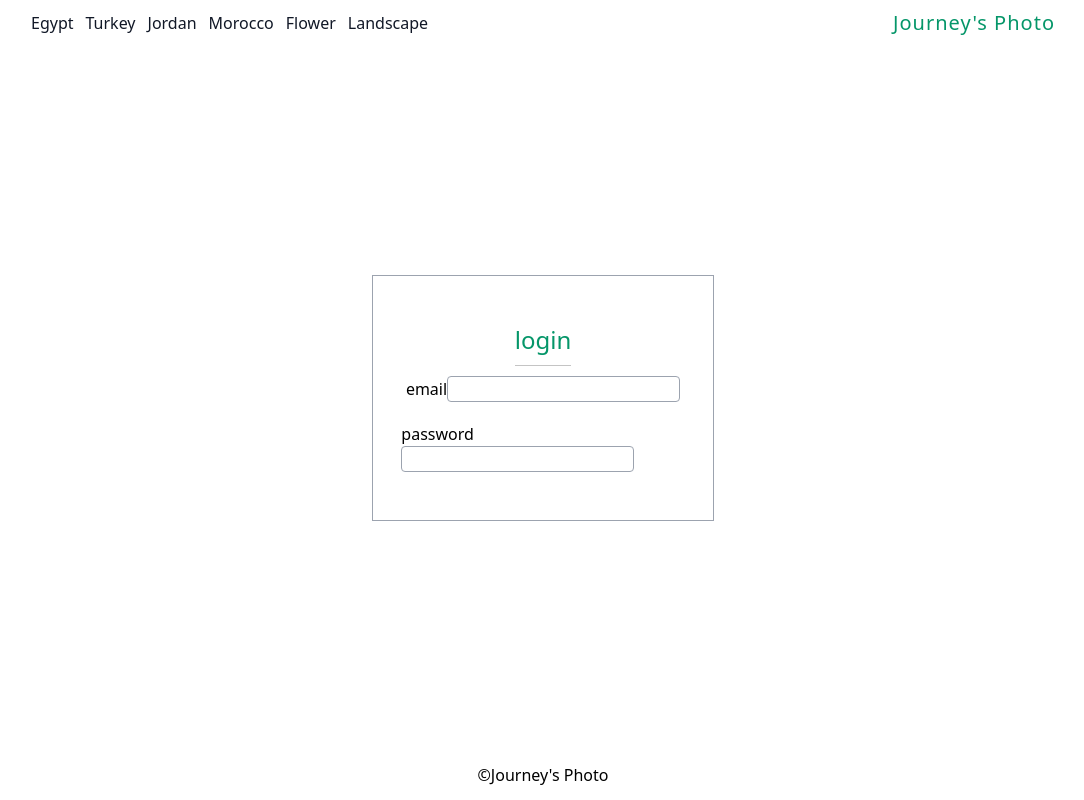
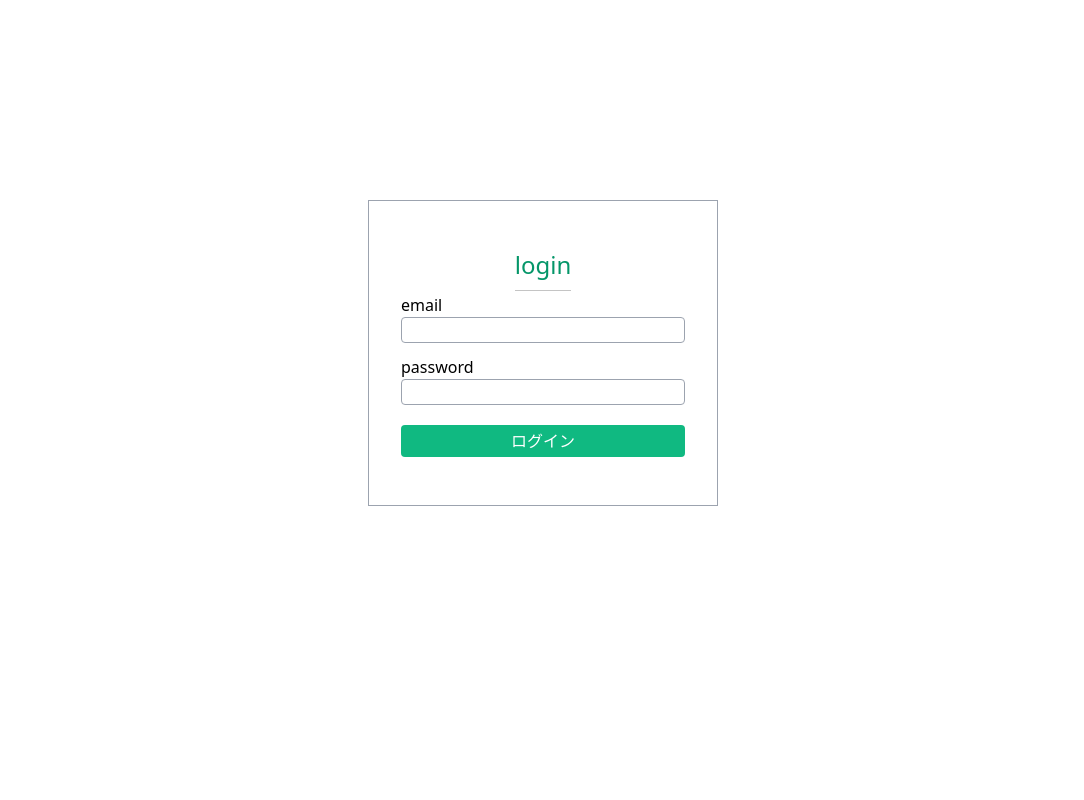
Before and after one commit to masatera-aret/my-photo-site, a Next.js app: page /login in a window 1280 px wide. Shown: the whole page, without its empty margins (97-1181 px from the left). Built offline with nearby package versions, Linux system fonts and the light colour scheme.

Commit message:
firestoreの作成とテスト

```diff
--- a/components/layouts/Plain.tsx
+++ /dev/null
@@ -1,11 +0,0 @@
-import React from "react";
-
-type ChildElement = {
-  children: JSX.Element | JSX.Element[];
-};
-
-const Plain: React.FC<ChildElement> = ({ children }) => {
-  return <>{children}</>;
-};
-
-export default Plain;
--- a/pages/login.tsx
+++ b/pages/login.tsx
@@ -1,25 +1,57 @@
-export const getServerSideProps = async (context) => ({
+import React, { useState } from "react";
+import Head from "next/head";
+
+export const getServerSideProps = async () => ({
   props: {
-    layout: "Plain", // 複数のレイアウトを切り替えたいときは 'MainLayout' などの文字列を用いる
+    layout: "plain",
   },
 });
-const login = (props) => {
+const login = () => {
+  const [email, setEmail] = useState<string>();
+  const [password, setPassword] = useState<string>();
+
+  function login(e: React.MouseEvent<HTMLButtonElement, MouseEvent>) {
+    e.preventDefault();
+  }
   return (
+    <>
+      <Head>
+        <title>Login</title>
+      </Head>
       <div className={`t-main-height flex justify-center items-center`}>
         <form
-        className={`w-1/3 flex flex-col items-center mx-auto py-12 px-7 border border-gray-400`}
+          className={`w-1/3 min-w-[250px] max-w-[350px] flex flex-col items-center mx-auto py-12 px-8 border border-gray-400`}
         >
           <h1 className={`t-under-border text-green-600`}>login</h1>
-        <div className={`mt-5`}>
+          <div className={`w-full mt-3`}>
             <label htmlFor={"email"}>email</label>
-          <input type="email" id={`email`} />
+            <input
+              type="email"
+              value={email}
+              onChange={(e) => setEmail(e.target.value)}
+              id={`email`}
+              className={`w-full px-2`}
+            />
           </div>
-        <div className={`mt-5`}>
+          <div className={`w-full mt-3`}>
             <label htmlFor={"password"}>password</label>
-          <input type="password" id={`password`} />
+            <input
+              type="password"
+              value={password}
+              onChange={(e) => setPassword(e.target.value)}
+              id={`password`}
+              className={`w-full px-2`}
+            />
           </div>
+          <button
+            onClick={(e) => login(e)}
+            className={`w-full bg-green-500 text-white rounded py-1 mt-5`}
+          >
+            ログイン
+          </button>
         </form>
       </div>
+    </>
   );
 };
 
--- /dev/null
+++ b/pages/news/post.tsx
@@ -0,0 +1,94 @@
+import React, { useState, useEffect } from "react";
+import { GetStaticProps } from "next";
+import { InferGetStaticPropsType } from "next";
+import Head from "next/head";
+import { initializeApp } from "firebase/app";
+import {
+  getFirestore,
+  collection,
+  addDoc,
+  getDocs,
+  query,
+  serverTimestamp,
+} from "firebase/firestore";
+import firebaseConfig from "@/assets/ts/firebase/firebaseConfig";
+
+// Initialize Firebase
+initializeApp(firebaseConfig);
+
+const db = getFirestore();
+const admin = collection(db, "admin");
+
+type typeNews = {
+  news: string;
+  timestamp: { seconds: number; nanoseconds: number };
+};
+
+export const getStaticProps: GetStaticProps = async () => {
+  // `getStaticProps` はサーバー側で実行されます
+  const newsData = [];
+  const res = await getDocs(query(admin));
+  res.docs.map((doc) => {
+    newsData.push(doc.data());
+  });
+  const json = JSON.stringify(newsData);
+  return {
+    props: {
+      newsData: json,
+    },
+  };
+};
+
+const Post: React.FC = ({
+  newsData,
+}: InferGetStaticPropsType<typeof getStaticProps>) => {
+  const [newNews, setNewNews] = useState<string>("");
+  const [testData, setTestData] = useState<typeNews[]>(JSON.parse(newsData));
+
+  async function click(e: React.MouseEvent<HTMLButtonElement, MouseEvent>) {
+    e.preventDefault();
+    try {
+      const news = await addDoc(admin, {
+        news: newNews,
+        timestamp: serverTimestamp(),
+      });
+      console.log(news.id);
+      setNewNews("");
+    } catch (err) {
+      console.log("Error発生", err);
+    }
+  }
+
+  return (
+    <>
+      <Head>
+        <title>Post</title>
+      </Head>
+      <div>
+        <h1>Post</h1>
+        <form>
+          <input
+            type="text"
+            value={newNews}
+            id={`news`}
+            onChange={(e) => setNewNews(e.target.value)}
+          />
+          <button
+            className={`bg-green-400 text-white py-1 px-3`}
+            onClick={(e) => click(e)}
+          >
+            テスト
+          </button>
+        </form>
+        <div>
+          <ul>
+            {testData &&
+              testData.map((el, index) => <li key={index}>{el.news}</li>)}
+          </ul>
+        </div>
+      </div>
+    </>
+  );
+};
+
+export default Post;
```
Also changed, not shown: 1 other file (tests, documents, lock files or other folders). Lines whose indentation alone changed are shown as unchanged.
